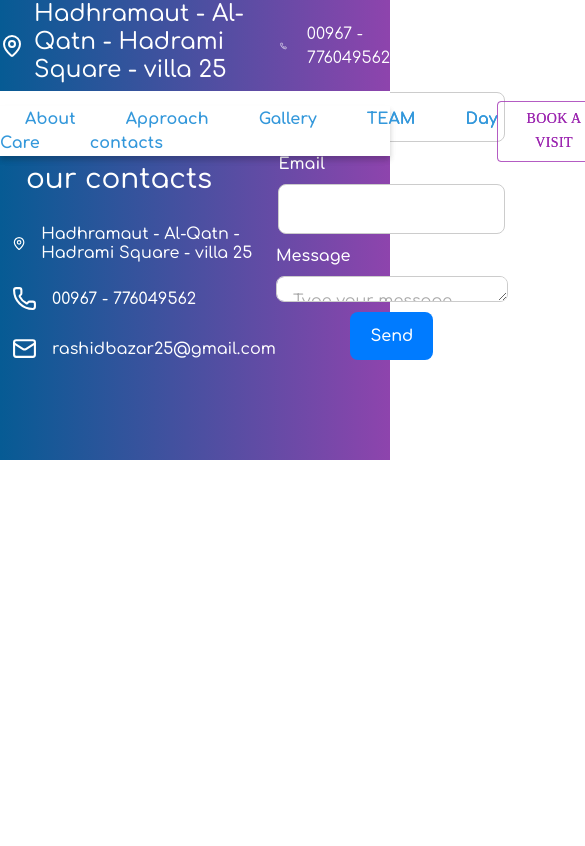
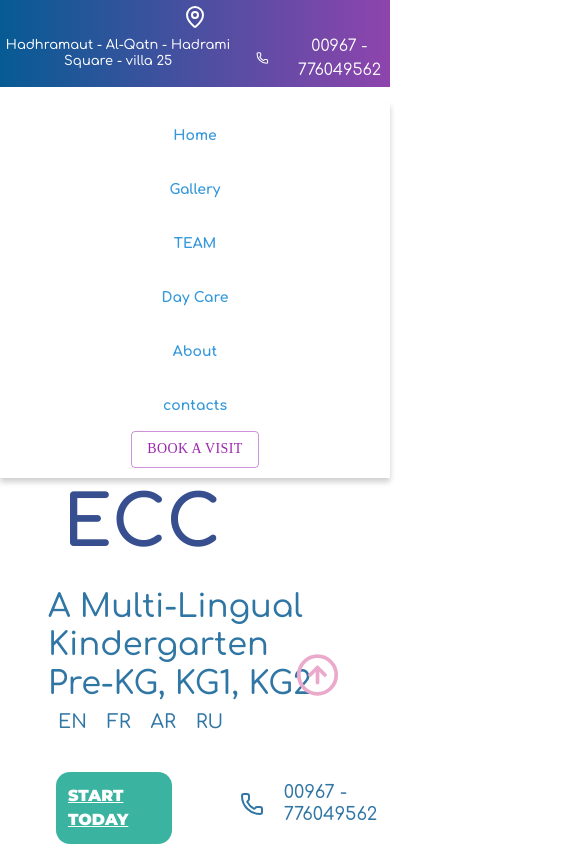
Before and after one commit to rashidbazar25/nursery-, a React (Vite) app: page /home in a window 390 px wide. Shown: the top 846 px of the page, 585 px wide, since content can reach past the window. Built offline with nearby package versions, Linux system fonts and the light colour scheme; a web font is replaced by a local one.

Commit message:
Edit the design and add the up arrow

```diff
--- a/src/App.jsx
+++ b/src/App.jsx
@@ -29,19 +29,22 @@ function App() {
       <Route path='/login' element = {<Login/>} />
       <Route path='/regester' element = {<Regester/>} />
       <Route path='/about' element = {<About/>} />
-      <Route path='/approach' element = {<Approach/>} />
+      <Route path='/home' element = {<Home/>} />
       <Route path='/gallery' element = {<Gallery/>} />
       <Route path='/team' element = {<Team/>} />
       <Route path='/daycare' element = {<Daycare/>} />
       <Route path='/contact' element = {<Contact/>} />
-      <Route
-      path='/home'
+
+          {/*  <Route
+     path='/home'
       element={
-     // <ProtectedRout>
+     <ProtectedRout>
         <Home/>
-    //  </ProtectedRout>
-      }
-      />
+      </ProtectedRout>
+     }
+      />  */}
+
+
     </Routes>
     </Container>
     <Foter/>
--- /dev/null
+++ b/src/Commponts/Arrow.jsx
@@ -0,0 +1,18 @@
+import { CircleArrowUp } from 'lucide-react';
+
+const Arrow = () => {
+  return (
+    <div>
+        <CircleArrowUp color='#eba9cb' size={45}
+          onClick={() => {
+                   const arrow = document.getElementById("welcome");
+                   if (arrow) {
+                   arrow.scrollIntoView({ behavior: "smooth" });
+    }
+  }}
+        />
+    </div>
+  )
+}
+
+export default Arrow
--- a/src/Commponts/DailySchedule.css
+++ b/src/Commponts/DailySchedule.css
@@ -57,3 +57,83 @@
     align-items: center;
     margin-top: 100px;
 }
+
+
+
+@media (max-width: 1024px) {
+  .Daily-schedule-text {
+    font-size: 50px;
+  }
+
+  .Daily-schedule-paragraf {
+    font-size: 16px;
+    padding: 0 10px;
+    text-align: center;
+  }
+
+  .Daily-schedule-morning-content,
+  .Daily-schedule-noon-content {
+    flex-direction: column;
+    align-items: flex-start;
+    gap: 20px;
+  }
+
+  .Daily-schedule-morning-hours-content {
+    width: 100%;
+    padding-left: 10px;
+  }
+
+  .Daily-schedule-morning-hours {
+    flex-wrap: wrap;
+    gap: 10px;
+  }
+
+  .statement, .time {
+    font-size: 16px;
+  }
+}
+
+@media (max-width: 768px) {
+  .Daily-schedule-text {
+    font-size: 40px;
+  }
+
+  .Daily-schedule-paragraf {
+    font-size: 15px;
+  }
+
+  .Daily-schedule-morning-hours-content {
+    padding-left: 0;
+    align-items: center;
+  }
+
+  .Daily-schedule-morning-hours {
+    flex-direction: column;
+    align-items: center;
+    text-align: center;
+  }
+
+  .time, .statement {
+    margin-left: 0;
+  }
+}
+
+@media (max-width: 480px) {
+  .Daily-schedule-text {
+    font-size: 30px;
+    padding: 10px;
+  }
+
+  .Daily-schedule-paragraf {
+    font-size: 14px;
+  }
+
+  .img-hours {
+    width: 35px;
+    height: 35px;
+  }
+
+  .statement, .time {
+    font-size: 14px;
+  }
+}
--- a/src/Commponts/DailySchedule.jsx
+++ b/src/Commponts/DailySchedule.jsx
@@ -21,7 +21,8 @@ const DailySchedule = () => {
 
 
             <div className='Daily-schedule-morning-content'>
-              <div style={{width:"10%"}}>morning</div>
+
+              <div style={{width:"300px"}}><h1 className='period'>Morning</h1></div>
                 <div className='Daily-schedule-morning-hours-content'>
                  {
                     daily.map((item,index)=>(
@@ -49,7 +50,7 @@ const DailySchedule = () => {
 
 
             <div className='Daily-schedule-noon-content'>
-                <div style={{width:"10%"}}>noon</div>
+                <div style={{width:"300px"}}><h1 className='period'>Noon</h1></div>
                 <div className='Daily-schedule-morning-hours-content'>
                  {
                     daily.map((item,index)=>(
--- a/src/Commponts/Daycare.css
+++ b/src/Commponts/Daycare.css
@@ -8,6 +8,12 @@
     color: #3076a5;
     font-weight: bold;
     font-size: 42px;
+}
+.period{
+     color: #3076a5;
+    font-weight: bold;
+    font-size: 42px;
+    text-align: left;
 }
 .paragraf{
     color: #3076a5;
--- a/src/Commponts/Foter.css
+++ b/src/Commponts/Foter.css
@@ -3,9 +3,9 @@
     justify-content: space-around;
     align-items: center;
     width: 100%;
-    height: 400px;
+    height: 500px;
     padding: 12px;
-   margin-top: 60px;
+    margin-top: 60px;
     background:  linear-gradient(to right, #065b94, #8e44ad) ;
 }
 .left-foter{
@@ -80,7 +80,7 @@ h6{
   resize: vertical;
   transition: border-color 0.3s, box-shadow 0.3s;
   background-color: #fff;
-  height: 20px;
+  height: 80px;
 }
 
 .form-textarea:focus {
@@ -113,3 +113,9 @@ h6{
 .form-submit:active {
   transform: scale(0.98);
 }
+.right-footer{
+  display: flex;
+  justify-content: center;
+  align-items: center;
+  margin-top: 50px;
+}
--- a/src/Commponts/Home.css
+++ b/src/Commponts/Home.css
@@ -60,3 +60,72 @@
     margin-right: 40px;
     margin-bottom: 8px;
 }
+
+
+@media (max-width: 1024px) {
+  .Navbar-top-content {
+    flex-direction: column;
+    gap: 5px;
+    text-align: center;
+    padding: 10px 0;
+  }
+
+  .Navbar-top-content h3 {
+    font-size: 16px;
+  }
+
+  .navbar-bottom {
+    flex-direction: column;
+    height: auto;
+    padding: 10px 0;
+  }
+
+  .navbar-bottom > div:first-child {
+    display: flex;
+    flex-direction: column;
+    align-items: center;
+  }
+
+  .link {
+    margin: 5px 0;
+    padding: 10px;
+    font-size: 16px;
+  }
+
+  .book-visit {
+    margin: 10px 0;
+  }
+}
+
+@media (max-width: 768px) {
+  .Navbar-top-content h3 {
+    font-size: 14px;
+  }
+
+  .Navbar-top-content {
+    padding: 5px 0;
+  }
+
+  .link {
+    font-size: 15px;
+  }
+
+  .navbar-bottom > div:first-child {
+    gap: 5px;
+  }
+}
+
+@media (max-width: 480px) {
+  .Navbar-top-content h3 {
+    font-size: 13px;
+  }
+
+  .link {
+    font-size: 14px;
+    padding: 8px;
+  }
+
+  .book-visit {
+    margin: 5px 0;
+  }
+}
--- a/src/Commponts/Home.jsx
+++ b/src/Commponts/Home.jsx
@@ -1,10 +1,11 @@
+import LandingPage from "./LandingPage"
 import Navbar from "./Navbar"
 
 const Home = () => {
   return (
     <>
     <div>
-      <Navbar/>
+      <LandingPage/>
     </div>
 
     </>
--- a/src/Commponts/Navbar.jsx
+++ b/src/Commponts/Navbar.jsx
@@ -28,11 +28,11 @@ const Navbar = () => {
 
         <div>
 
-          <Link className='link' to='/about'>About</Link>
-          <Link className='link' to='/approach'>Approach</Link>
+          <Link className='link' to='/home'>Home</Link>
           <Link className='link' to='/gallery'>Gallery</Link>
           <Link className='link' to='/team'>TEAM</Link>
           <Link className='link' to='/daycare'>Day Care</Link>
+          <Link className='link' to='/about'>About</Link>
           <Link className='link' to='/contact'>contacts</Link>
 
         </div>
--- a/src/Commponts/Welcome.css
+++ b/src/Commponts/Welcome.css
@@ -38,3 +38,12 @@ gap: 50px;
     background-color: #6ac9bb;
 
 }
+
+.arrow{
+    position: fixed;
+    right: 50px;
+    top: 80%;
+    transform: translateY(-50%);
+    cursor: pointer;
+
+}
--- a/src/Commponts/Welcome.jsx
+++ b/src/Commponts/Welcome.jsx
@@ -3,11 +3,15 @@ import { Container } from '@mui/material'
 import { Link } from 'react-router-dom'
 import child from '../assets/lern.png'
 import { Phone } from 'lucide-react';
+import Arrow from './Arrow';
 
 const Welcome = () => {
   return (
     <Container>
-        <div className='welcom-content-all'>
+        <>
+
+
+        <div className='welcom-content-all' id='welcome'>
             <div className='welcom-left'>
                 <h1 className='welcom-text'>
                     Welcome To <br/> AIST ROYAL ECC
@@ -41,7 +45,14 @@ const Welcome = () => {
                 <img src={child} alt='child'/>
             </div>
 
+
         </div>
+
+
+            <div className='arrow' >
+                 <span ><Arrow/></span>
+            </div>
+         </>
     </Container>
   )
 }
```
Also changed, not shown: src/Commponts/Arrow.css (added).
